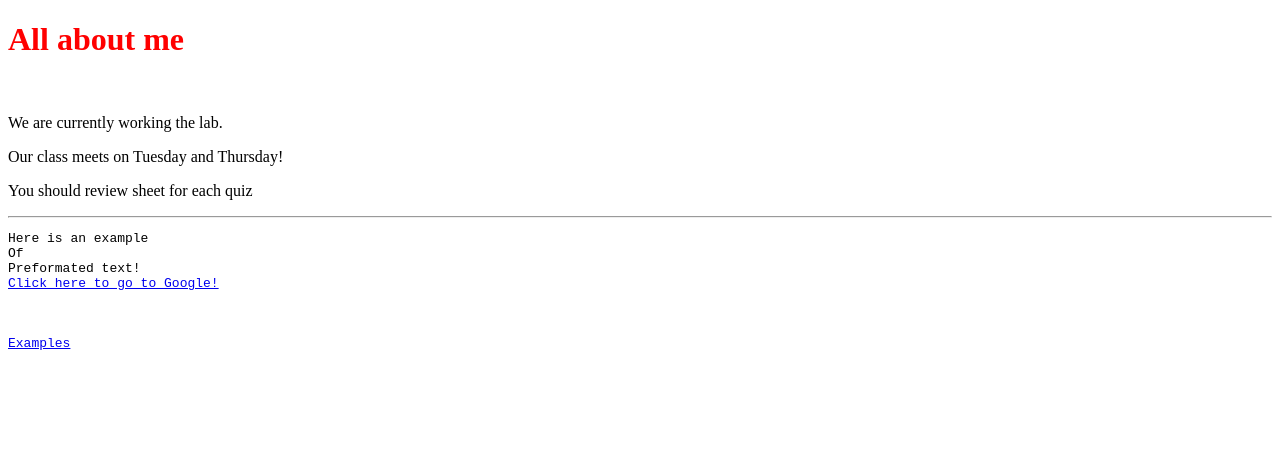
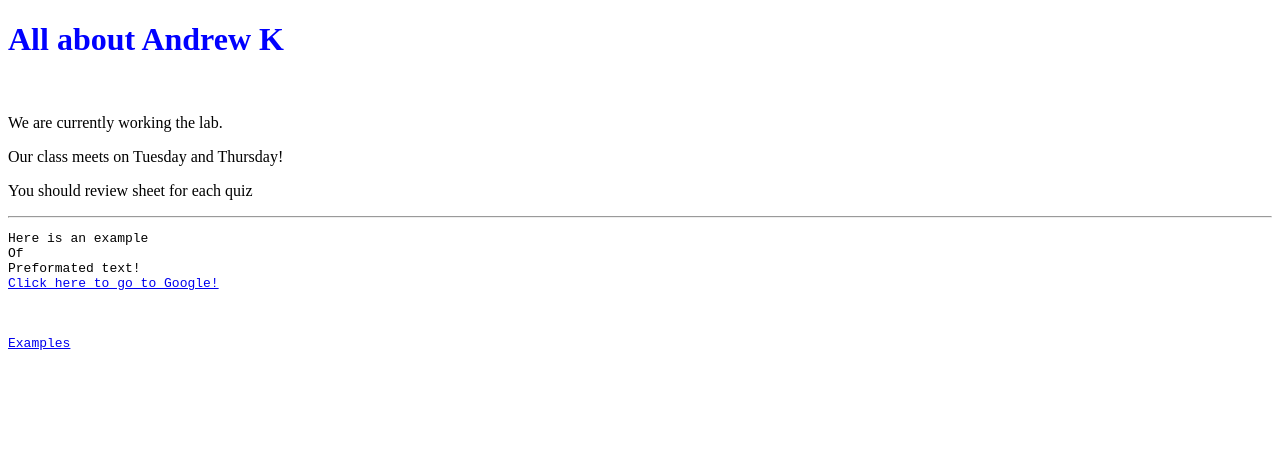
Before and after one commit to AndrewK4777/AndrewK4777.github.io, a plain HTML site: page index.html in a window 1280 px wide. Drawn offline with Linux system fonts and the light colour scheme.

Commit message:
Update index.html

```diff
--- a/index.html
+++ b/index.html
@@ -9,16 +9,12 @@
 </head>
 
 <body>
-<style>
-			h1 {
-					color:red;
-
-				}
+<style>h1 {color:blue;}
 
 
 		</style>
 
-<h1>All about me</h1>
+<h1>All about Andrew K</h1>
 
 
 <br/>
```
